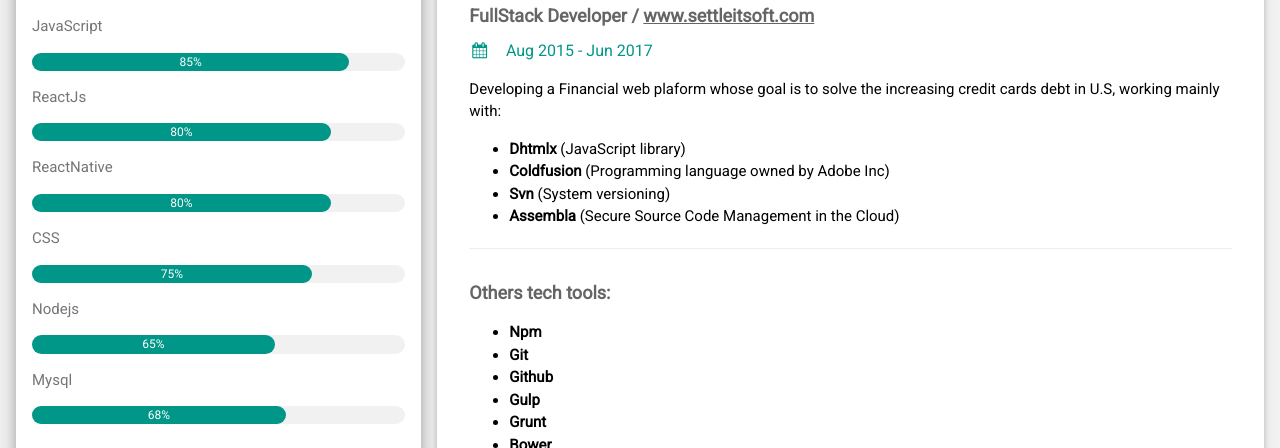
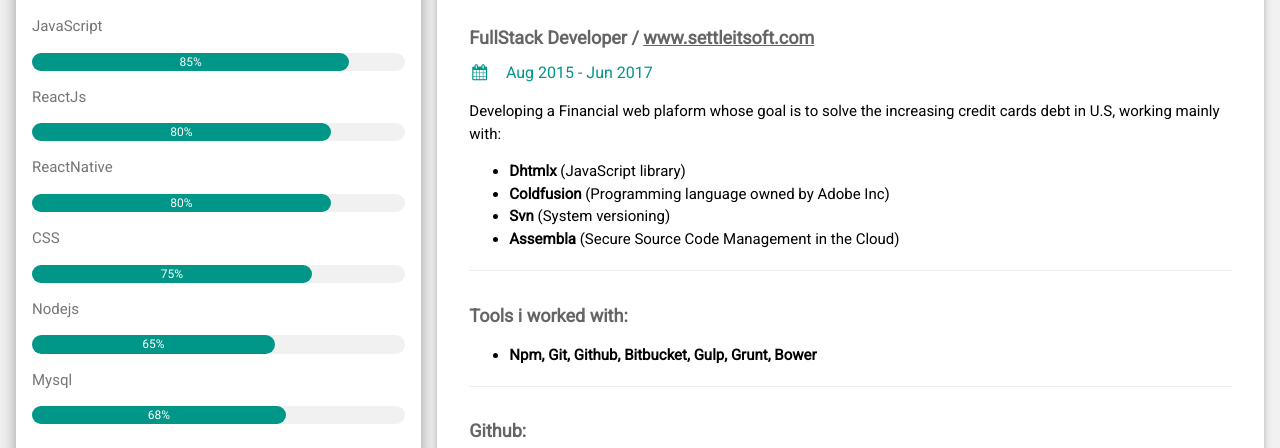
Before and after one commit to robinHurtado/robin-cv, a plain HTML site: page index.html in a window 1280 px wide. Shown: the part 721-1169 px from the top of the page. Drawn offline with nearby package versions, Linux system fonts and the light colour scheme; grey boxes are pictures that could not be loaded.

Commit message:
Adjust text

```diff
--- a/index.html
+++ b/index.html
@@ -88,14 +88,16 @@
     <div class="w3-twothird">
       <div class="w3-container w3-card w3-white w3-margin-bottom">
         <h2 class="w3-text-grey w3-padding-16"><i class="fa fa-suitcase fa-fw w3-margin-right w3-xxlarge w3-text-teal"></i>Work Experience</h2>
+        <!-- Work Exp. block -->
         <div class="w3-container">
           <h5 class="w3-opacity"><b>Front End Developer / <a href="https://www.teaminternational.com/">www.teaminternational.com</a></b></h5>
           <h6 class="w3-text-teal"><i class="fa fa-calendar fa-fw w3-margin-right"></i>May 2018 - Current</h6>
           <p>Developing a web platform that aims to facilitate process between carrier companies and people who owned products,
-            here i work with the following technologies: <br>
+            here i'm working with the following technologies: <br>
           <ul>
             <li><b>ReactJs</b></li>
             <li><b>SASS</b></li>
+            <li><b>ESLint</b></li>
             <li><b>GraphQl</b></li>
             <li><b>Apollo</b></li>
             <li><b>SCRUM Framework</b></li>
@@ -128,15 +130,11 @@
           </ul>
           <hr>
         </div>
+        <!-- End Work Exp. block -->
         <div class="w3-container">
-          <h5 class="w3-opacity"><b>Others tech tools:</b></h5>
+          <h5 class="w3-opacity"><b>Tools i worked with:</b></h5>
           <ul>
-            <li><b>Npm</b></li>
-            <li><b>Git</b></li>
-            <li><b>Github</b></li>
-            <li><b>Gulp</b></li>
-            <li><b>Grunt</b></li>
-            <li><b>Bower</b></li>
+            <li><b>Npm,</b> <b>Git,</b> <b>Github,</b> <b>Bitbucket,</b> <b>Gulp,</b> <b>Grunt,</b> <b>Bower</b></li>
           </ul>
           <hr>
         </div>
```
